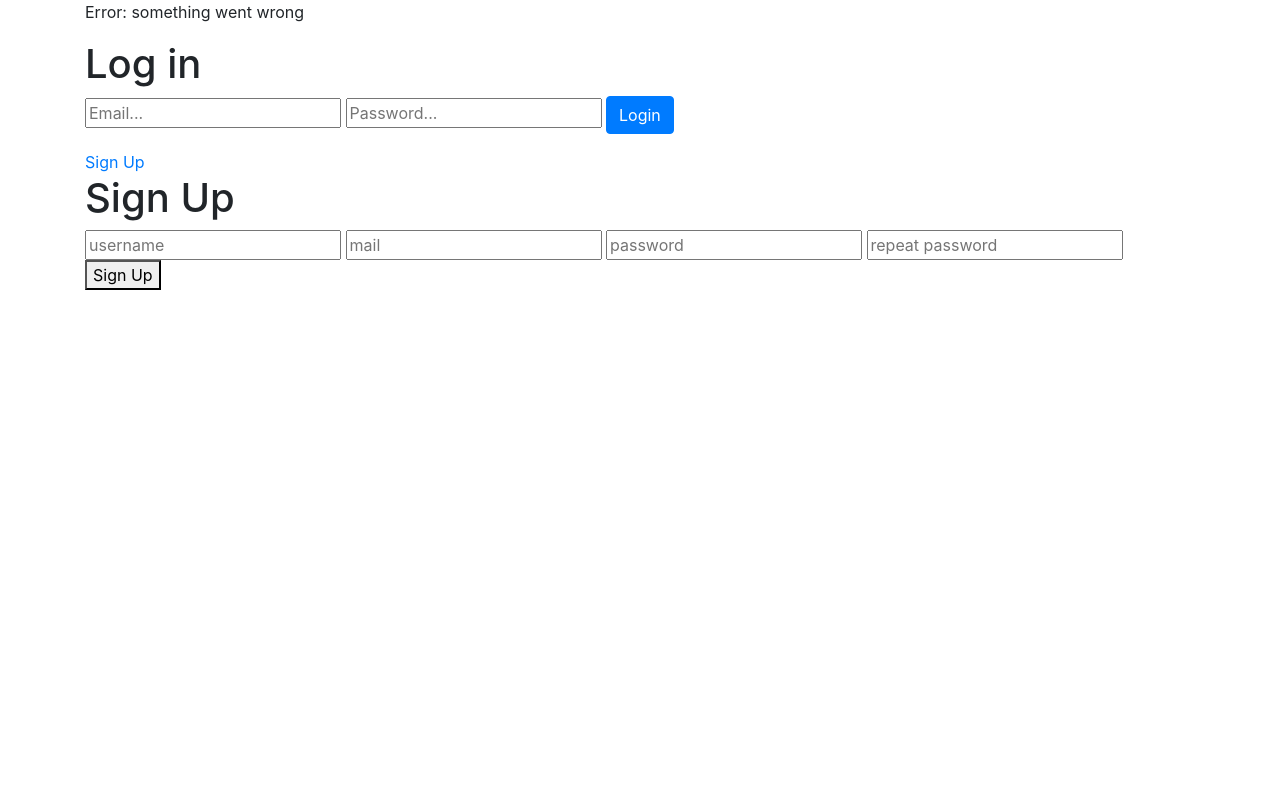
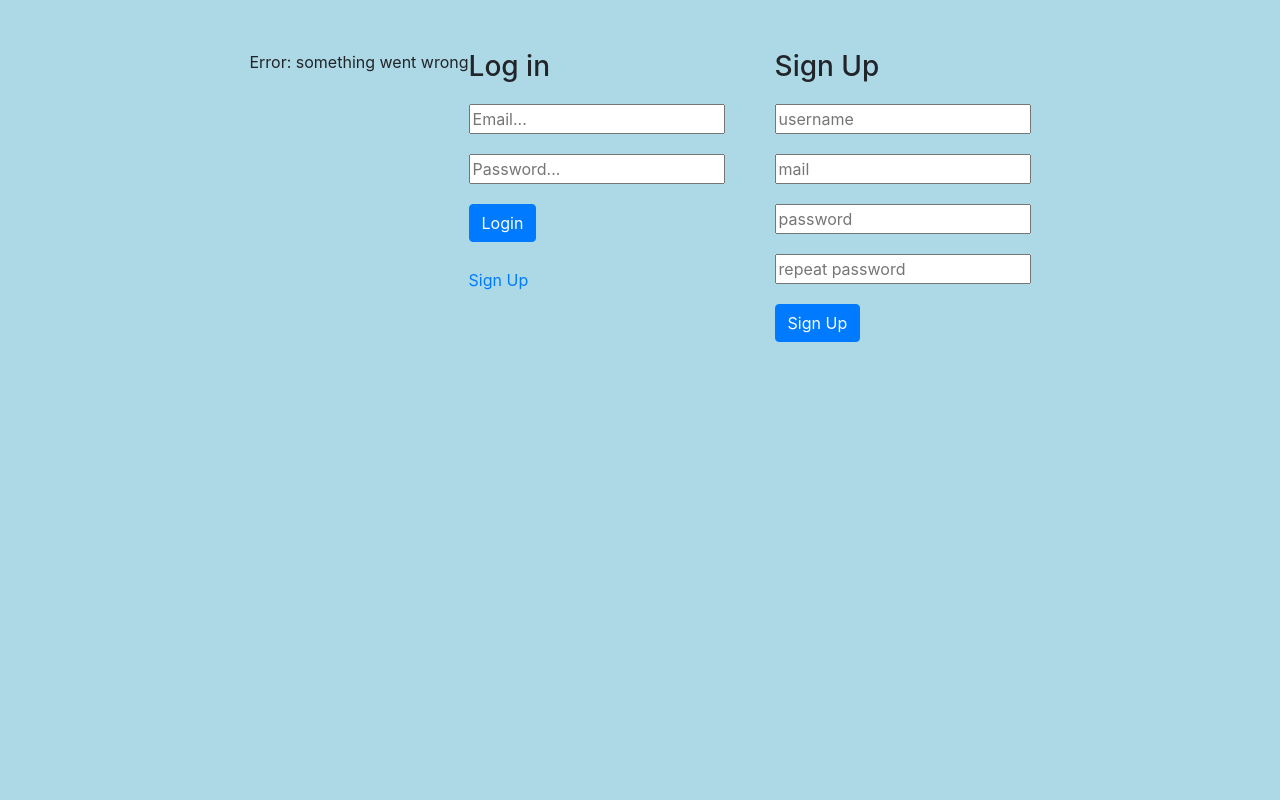
Before and after one commit to ca2roaldsoy/Database_php, a PHP site: page /signup.php in a window 1280 px wide. Run offline with PHP 8.4, Linux system fonts and the light colour scheme.

Commit message:
added styles for homepage

```diff
--- a/signup.php
+++ b/signup.php
@@ -27,12 +27,12 @@
                 }
             ?>
 
-        <form action="includes/signup.inc.php" method="post">
+        <form action="includes/signup.inc.php" method="post" class="signup">
             <input type="text" name="uid" placeholder="username">
             <input type="text" name="mail" placeholder="mail">
             <input type="password" name="pwd" placeholder="password">
             <input type="password" name="pwd-repeat" placeholder="repeat password">
-            <button type="submit" name="signup-submit">Sign Up</button>
+            <button type="submit" name="signup-submit" class="btn btn-primary">Sign Up</button>
         </form>
     </main>
 
--- a/style/style.css
+++ b/style/style.css
@@ -0,0 +1,25 @@
+.container {
+    margin-top: 50px;
+    display: flex;
+    justify-content: center;
+    background-color: lightblue;
+}
+
+input {
+    display: block;
+    margin: 20px 0 20px 0;
+}
+
+header {
+    padding-right: 50px;
+}
+
+h1 {
+
+    font-size: 28px;
+}
+
+.btn {
+
+    margin-bottom: 10px;
+}
```
